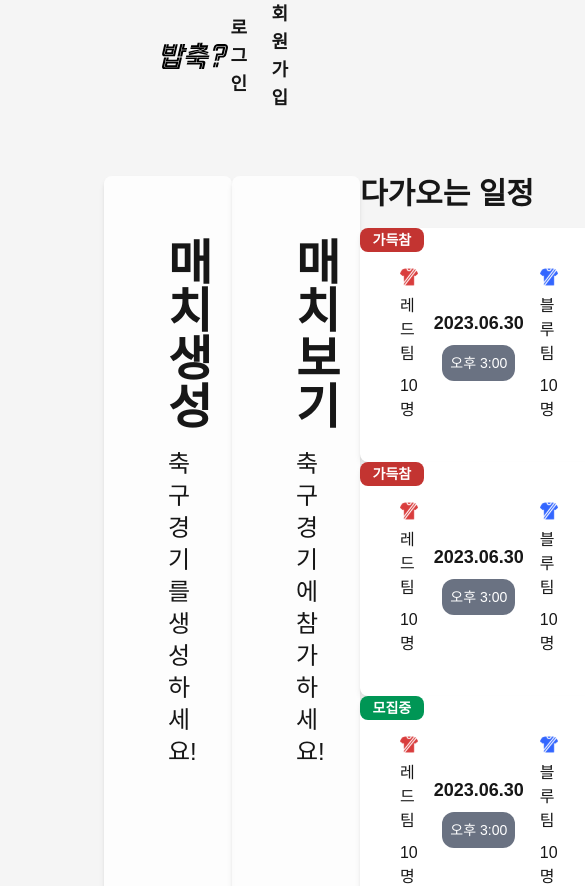
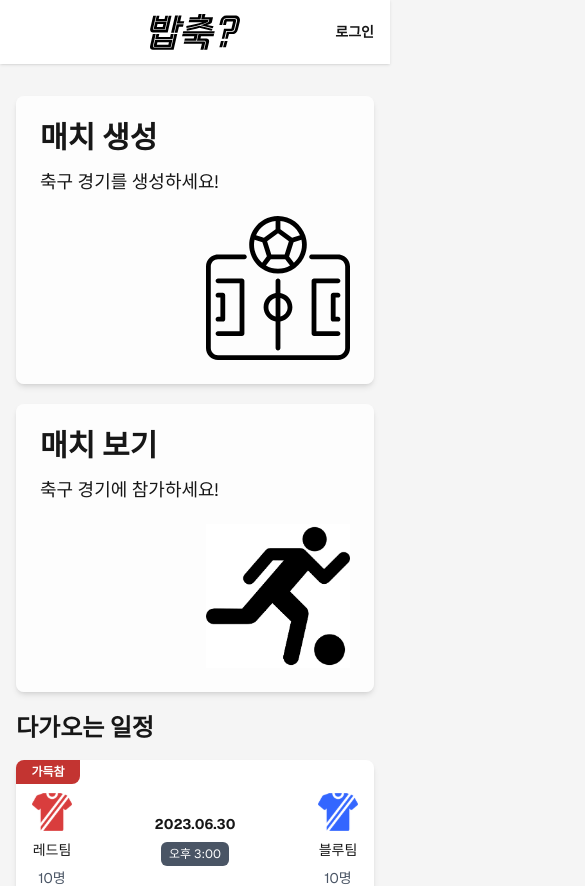
Before and after one commit to DGSW-FootBall-Club/babchuk_web_v2, a Next.js app: page / in a window 390 px wide. Shown: the top 886 px of the page, 585 px wide, since content can reach past the window. Built offline with nearby package versions, Linux system fonts and the light colour scheme.

Commit message:
feat: 반응형 레이아웃

```diff
--- a/app/globals.css
+++ b/app/globals.css
@@ -1,9 +1,9 @@
-
 @import "tailwindcss";
 
 :root {
     --background: #f5f5f5;
     --foreground: #171717;
+    color-scheme: light;
 }
 
 @theme inline {
@@ -13,17 +13,10 @@
     --font-mono: var(--font-geist-mono);
 }
 
-@media (prefers-color-scheme: dark) {
-    :root {
-        --background: #0a0a0a;
-        --foreground: #ededed;
-    }
-}
-
 body {
     background: var(--background);
     color: var(--foreground);
-    font-family: Arial, Helvetica, sans-serif;
+    font-family: var(--font-geist-sans), sans-serif;
 }
 
 .holo-card {
--- a/app/history/page.tsx
+++ b/app/history/page.tsx
@@ -1,10 +1,10 @@
 export default function History() {
     return (
-        <div className="w-full flex flex-col items-center justify-center p-24 gap-12">
-            <div>
+        <main className="mx-auto flex w-full max-w-7xl flex-1 flex-col gap-8 px-4 py-8 sm:px-6 lg:gap-10 lg:px-8 lg:py-10">
+            <div className="text-base leading-7 sm:text-lg">
                 대소고 FC는 2024년 3월부터 시작해 현재까지 운영하고 있는 스포츠
                 동아리입니다.
             </div>
-        </div>
+        </main>
     );
 }
--- a/app/login/page.tsx
+++ b/app/login/page.tsx
@@ -4,16 +4,16 @@ import LoginForm from "@/components/LoginForm";
 
 export default function Login() {
     return (
-        <div className="flex flex-1 flex-col items-center justify-center p-24">
+        <main className="flex flex-1 flex-col items-center justify-center px-4 py-12 sm:px-6">
             <Image
                 src={logo}
                 alt="Logo"
-                width={200}
-                height={200}
-                className="mb-8"
+                width={160}
+                height={160}
+                className="mb-8 h-32 w-32 sm:h-40 sm:w-40"
             />
             {/** 로그인 */}
             <LoginForm />
-        </div>
+        </main>
     );
 }
--- a/app/page.tsx
+++ b/app/page.tsx
@@ -6,8 +6,8 @@ import HistoryCard from "@/components/home/HistoryCard";
 
 export default function Home() {
     return (
-        <div className="w-full flex flex-col items-center justify-center p-24 gap-12">
-            <section className="w-[92%] flex h-180 items-center justify-between">
+        <main className="mx-auto flex w-full max-w-7xl flex-1 flex-col gap-8 px-4 py-8 sm:px-6 lg:gap-10 lg:px-8 lg:py-10">
+            <section className="grid grid-cols-1 gap-5 md:grid-cols-2 xl:grid-cols-3">
                 <HoloCard
                     title="매치 생성"
                     description="축구 경기를 생성하세요!"
@@ -20,10 +20,11 @@ export default function Home() {
                     image={viewMatch}
                     imageAlt="매치 참가"
                 />
-                {/**새로 섹션 */}
-                <section className="w-100 flex flex-col h-180 gap-4">
-                    <h1 className="text-3xl font-bold">다가오는 일정</h1>
-                    <div className="h-full flex flex-col justify-between">
+                <section className="flex flex-col gap-4 md:col-span-2 xl:col-span-1">
+                    <h1 className="text-2xl font-bold sm:text-3xl">
+                        다가오는 일정
+                    </h1>
+                    <div className="flex flex-1 flex-col gap-3">
                         <MatchCard redteam={10} blueteam={10} status="full" />
                         <MatchCard redteam={10} blueteam={10} status="full" />
                         <MatchCard
@@ -35,6 +36,6 @@ export default function Home() {
                 </section>
             </section>
             <HistoryCard />
-        </div>
+        </main>
     );
 }
--- a/components/Bottombar.tsx
+++ b/components/Bottombar.tsx
@@ -1,7 +1,9 @@
 export default function Bottombar() {
     return (
-        <div className="flex flex-col gap-4 rounded-lg bg-black p-10 ">
-            <div>서비스 소개</div>
-        </div>
+        <footer className="mt-auto w-full bg-black text-white">
+            <div className="mx-auto flex min-h-20 w-full max-w-7xl items-center px-4 py-5 text-sm sm:px-6 sm:text-base lg:px-8">
+                대표: 1대 부장 김성한
+            </div>
+        </footer>
     );
 }
--- a/components/LoginForm.tsx
+++ b/components/LoginForm.tsx
@@ -6,7 +6,7 @@ export default function LoginForm() {
     const { login } = useLogin();
     return (
         <button
-            className="bg-[#0083f0] flex flex-col items-center justify-center w-80 p-4 cursor-pointer rounded-lg"
+            className="flex w-full max-w-sm cursor-pointer flex-col items-center justify-center rounded-lg bg-[#0083f0] p-4"
             onClick={login}
         >
             <div className="text-xl font-medium text-white flex gap-2   ">
--- a/components/Topbar.tsx
+++ b/components/Topbar.tsx
@@ -3,7 +3,8 @@ import Image from "next/image";
 
 export default function Topbar() {
     return (
-        <header className="grid h-20 w-full grid-cols-3 items-center px-24">
+        <header className="sticky top-0 z-50 h-16 w-full bg-white shadow-sm sm:h-20">
+            <div className="mx-auto grid h-full w-full max-w-7xl grid-cols-3 items-center px-4 sm:px-6 lg:px-8">
                 <div />
                 <div className="flex justify-center">
                     <Image
@@ -11,17 +12,15 @@ export default function Topbar() {
                         alt="Logo"
                         width={140}
                         height={48}
-                    className="h-12 w-auto"
+                        className="h-9 w-auto sm:h-12"
                     />
                 </div>
-            <nav className="flex justify-end gap-4 text-lg font-bold">
+                <nav className="flex justify-end gap-4 text-sm font-bold sm:text-base">
                     <button type="button" className="cursor-pointer">
                         로그인
                     </button>
-                <button type="button" className="cursor-pointer">
-                    회원가입
-                </button>
                 </nav>
+            </div>
         </header>
     );
 }
--- a/components/home/HistoryCard.tsx
+++ b/components/home/HistoryCard.tsx
@@ -1,6 +1,6 @@
 export default function HistoryCard() {
     return (
-        <div className="w-[92%] flex flex-col items-center justify-center gap-2 p-12     bg-black rounded-lg text-white text-2xl">
+        <div className="flex min-h-28 w-full flex-col items-center justify-center gap-2 rounded-lg bg-black px-5 py-8 text-center text-lg text-white sm:min-h-32 sm:px-8 sm:text-2xl">
             대소고 FC의 역사가 궁금하지 않으신가요?
         </div>
     );
--- a/components/home/HoloCard.tsx
+++ b/components/home/HoloCard.tsx
@@ -17,18 +17,18 @@ export default function HoloCard({
 }: HoloCardProps) {
     return (
         <div
-            className="holo-card flex h-full w-120 flex-col gap-4 rounded-lg bg-white/80 p-16 shadow-md cursor-pointer"
+            className="holo-card flex min-h-72 flex-col gap-3 rounded-lg bg-white/80 p-6 shadow-md sm:min-h-80 sm:gap-4 sm:p-8"
             onClick={action}
         >
-            <h2 className="text-5xl font-bold">{title}</h2>
-            <p className="text-2xl">{description}</p>
-            <div className="flex min-h-0 flex-1 items-end justify-end">
+            <h2 className="text-3xl font-bold sm:text-4xl">{title}</h2>
+            <p className="text-lg sm:text-xl">{description}</p>
+            <div className="flex min-h-32 flex-1 items-end justify-end sm:min-h-40">
                 <Image
                     src={image}
                     alt={imageAlt}
                     width={200}
                     height={200}
-                    className="object-contain"
+                    className="h-auto max-h-36 w-auto max-w-full object-contain sm:max-h-44"
                 />
             </div>
         </div>
--- a/components/home/MatchCard.tsx
+++ b/components/home/MatchCard.tsx
@@ -14,36 +14,50 @@ export default function MatchCard({
     status,
 }: HoloCardProps) {
     return (
-        <div className="flex items-center justify-between gap-4 rounded-lg bg-white p-10 shadow-md relative cursor-pointer">
+        <div className="relative flex min-h-32 items-center justify-between gap-2 rounded-lg bg-white p-4 pt-8 shadow-md sm:gap-4 sm:p-5 sm:pt-8">
             {status === "full" && (
-                <p className="absolute top-0 left-0 flex h-6 w-16 items-center justify-center rounded-lg bg-[#C33431] text-sm font-bold text-white">
+                <p className="absolute left-0 top-0 flex h-6 w-16 items-center justify-center rounded-tl-lg rounded-br-lg bg-[#C33431] text-xs font-bold text-white">
                     가득참
                 </p>
             )}
             {status === "pending" && (
-                <p className="absolute top-0 left-0 flex h-6 w-16 items-center justify-center rounded-lg bg-[#009655] text-sm font-bold text-white">
+                <p className="absolute left-0 top-0 flex h-6 w-16 items-center justify-center rounded-tl-lg rounded-br-lg bg-[#009655] text-xs font-bold text-white">
                     모집중
                 </p>
             )}
             <div className="flex flex-col items-center justify-center gap-2 ">
-                <Image src={red_team} alt="redteam" width={50} height={50} />
+                <Image
+                    src={red_team}
+                    alt="redteam"
+                    width={50}
+                    height={50}
+                    className="h-10 w-10 sm:h-12 sm:w-12"
+                />
                 <div className="flex flex-col items-center justify-center gap-2">
-                    <p>레드팀</p>
-                    <span>{redteam}명</span>
+                    <p className="text-sm font-medium sm:text-base">레드팀</p>
+                    <span className="text-sm text-gray-600">{redteam}명</span>
                 </div>
             </div>
             {/**날짜  */}
             <div className="flex flex-col items-center justify-center gap-2">
-                <p className="text-lg font-bold">2023.06.30</p>
-                <p className="text-sm bg-gray-500 p-2 rounded-xl text-white">
+                <p className="text-center text-sm font-bold sm:text-base">
+                    2023.06.30
+                </p>
+                <p className="rounded-md bg-gray-600 px-2 py-1 text-xs text-white sm:text-sm">
                     오후 3:00
                 </p>
             </div>
             <div className="flex flex-col items-center justify-center gap-2">
-                <Image src={blue_team} alt="blueteam" width={50} height={50} />
+                <Image
+                    src={blue_team}
+                    alt="blueteam"
+                    width={50}
+                    height={50}
+                    className="h-10 w-10 sm:h-12 sm:w-12"
+                />
                 <div className="flex flex-col items-center justify-center gap-2">
-                    <p>블루팀</p>
-                    <span>{blueteam}명</span>
+                    <p className="text-sm font-medium sm:text-base">블루팀</p>
+                    <span className="text-sm text-gray-600">{blueteam}명</span>
                 </div>
             </div>
         </div>
```
Lines whose indentation alone changed are shown as unchanged.
